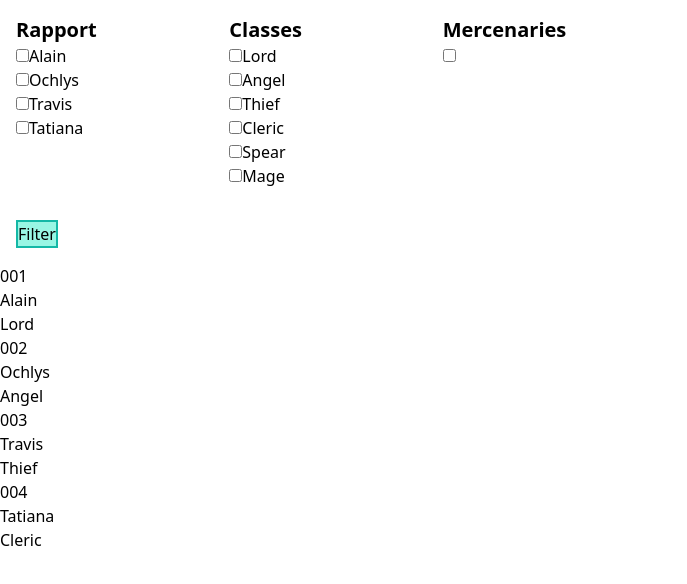
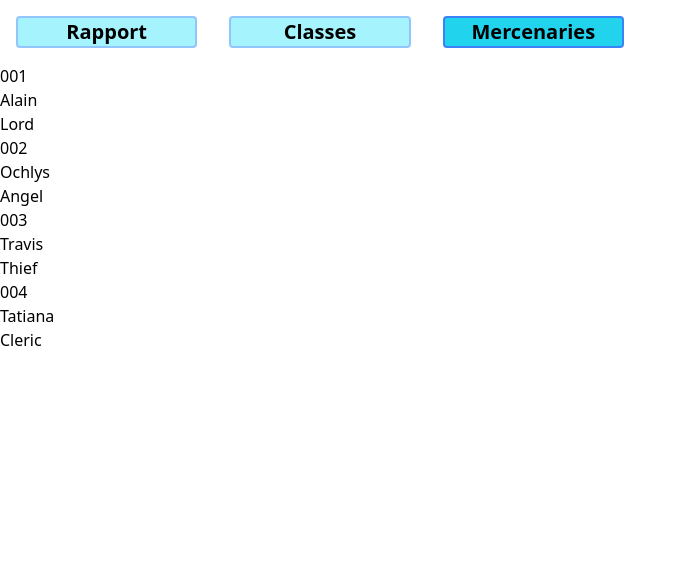
Before and after one commit to darsanech/UnicornSquad, a Vue app: page / in a window 1280 px wide. Shown: the top 584 px of the page, without its empty margins (0-687 px from the left). Built offline with nearby package versions, Linux system fonts and the light colour scheme.

Commit message:
more css

```diff
--- a/src/components/filter/FilterList.vue
+++ b/src/components/filter/FilterList.vue
@@ -1,26 +1,37 @@
 <template>
   <div class="grid grid-cols-3">
     <div class="m-4">
-      <p class="text-xl font-bold">Rapport</p>
-      <div v-for="dummy in dummyList.dummies" :key="dummy.id" v-if="!mercFilter">
-        <input checked type="checkbox" :id="dummy.id" v-model="rapportFilter" :value="dummy.id" />
-        <label :for="dummy.id">{{ dummy.name }}</label>
+      <div @click="selectDropDown('rapport')" class="selectButton">
+        <p class="text-xl font-bold text-center">Rapport</p>
       </div>
     </div>
+
     <div class="m-4">
-      <p class="text-xl font-bold">Classes</p>
+      <div @click="selectDropDown('class')" class="selectButton">
+        <p class="text-xl font-bold text-center">Classes</p>
+      </div>
+    </div>
 
-      <div v-for="sClass in dummyList.classes" :key="sClass">
+    <div class="m-4">
+      <div @click="selectMerc" class="selectedButton">
+        <p class="text-xl font-bold text-center">Mercenaries</p>
+      </div>
+    </div>
+  </div>
+  <div class="dropDown" v-if="showClassesFilter == 'class'">
+    <div v-for="sClass in dummyList.classes" :key="sClass">
+      <div>
         <input checked type="checkbox" :id="sClass" v-model="classesFilter" :value="sClass" />
         <label :for="sClass">{{ sClass }}</label>
       </div>
     </div>
-    <div class="m-4">
-      <p class="text-xl font-bold">Mercenaries</p>
-      <input type="checkbox" unchecked v-model="mercFilter" />
-    </div>
-    <div class="m-4">
-      <button class="bg-teal-200 border-teal-500 border-2" @click="applyFilter">Filter</button>
+  </div>
+  <div class="dropDown" v-if="showClassesFilter == 'rapport'">
+    <div v-for="dummy in dummyList.dummies" :key="dummy.id">
+      <div>
+        <input checked type="checkbox" :id="dummy.id" v-model="rapportFilter" :value="dummy.id" />
+        <label :for="dummy.id">{{ dummy.name }}</label>
+      </div>
     </div>
   </div>
 </template>
@@ -30,10 +41,29 @@ import { useDummyListStore } from '../../stores/dummyList.ts'
 const dummyList = useDummyListStore()
 const rapportFilter = ref([])
 const classesFilter = ref([])
+const showClassesFilter = ref('')
 const mercFilter = ref(false)
 function applyFilter() {
   console.log(classesFilter.value)
   dummyList.filterList(classesFilter.value, rapportFilter.value, mercFilter.value)
 }
+function selectMerc() {
+  mercFilter.value = !mercFilter.value
+  applyFilter()
+}
+function selectDropDown(option) {
+  showClassesFilter.value = showClassesFilter.value === option ? 'none' : option
+  applyFilter()
+}
 </script>
-<style scoped></style>
+<style scoped>
+.selectButton {
+  @apply border-solid border-blue-300 border-2 rounded bg-cyan-200 cursor-pointer;
+}
+.selectedButton {
+  @apply border-solid border-blue-500 border-2 rounded bg-cyan-400 cursor-pointer;
+}
+.dropDown {
+  @apply flex flex-row border-2 border-solid border-blue-100 bg-blue-50;
+}
+</style>
```
